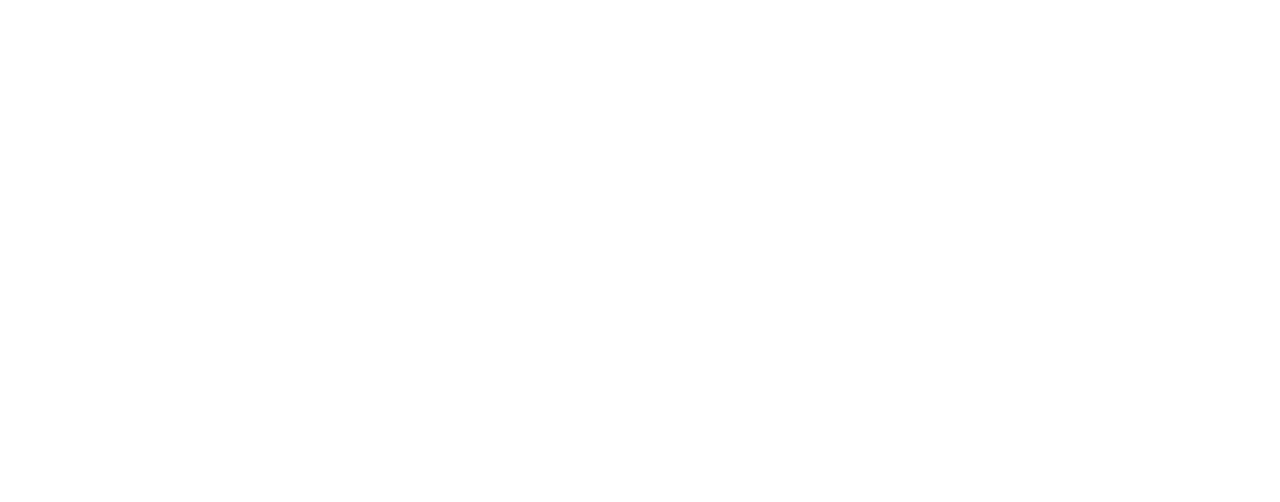
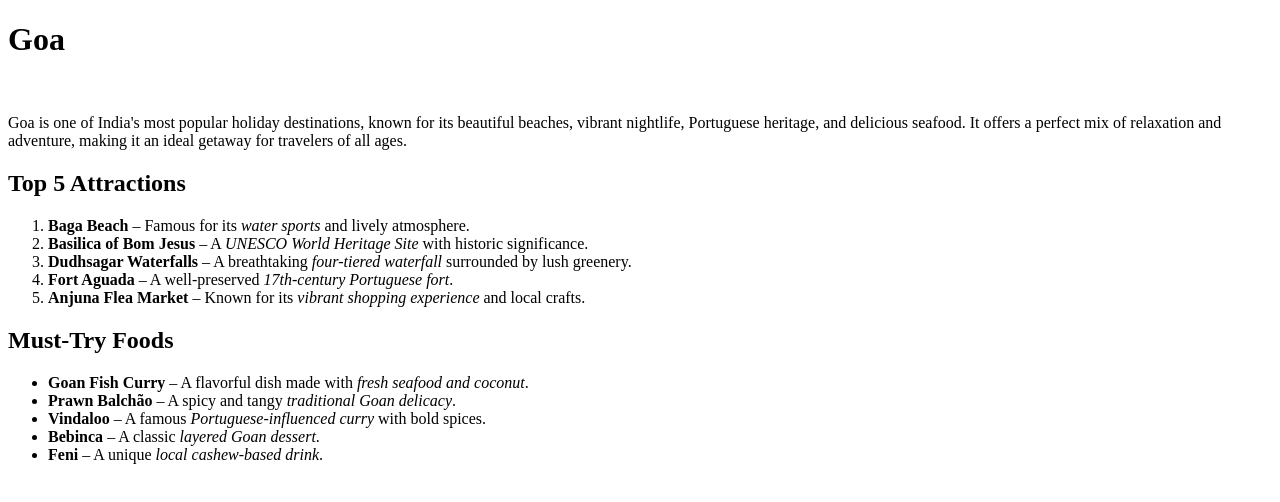
Before and after one commit to acciojob/favorite-holiday-IzamAhmed786, a website: page main.html in a window 1280 px wide. Drawn offline with Linux system fonts and the light colour scheme.

Commit message:
created a submission

```diff
--- a/main.html
+++ b/main.html
@@ -8,6 +8,37 @@
 
 <body>
 	<!-- the entire body must be written by student -->
+	<h1>Goa</h1>
+
+    <!-- Line Break -->
+    <br>
+
+    <!-- Paragraph -->
+    <p>
+        Goa is one of India's most popular holiday destinations, known for its beautiful beaches,
+        vibrant nightlife, Portuguese heritage, and delicious seafood. It offers a perfect mix of
+        relaxation and adventure, making it an ideal getaway for travelers of all ages.
+    </p>
+
+    <!-- Ordered List: Top 5 Attractions -->
+    <h2>Top 5 Attractions</h2>
+    <ol>
+        <li><strong>Baga Beach</strong> – Famous for its <em>water sports</em> and lively atmosphere.</li>
+        <li><strong>Basilica of Bom Jesus</strong> – A <em>UNESCO World Heritage Site</em> with historic significance.</li>
+        <li><strong>Dudhsagar Waterfalls</strong> – A breathtaking <em>four-tiered waterfall</em> surrounded by lush greenery.</li>
+        <li><strong>Fort Aguada</strong> – A well-preserved <em>17th-century Portuguese fort</em>.</li>
+        <li><strong>Anjuna Flea Market</strong> – Known for its <em>vibrant shopping experience</em> and local crafts.</li>
+    </ol>
+
+    <!-- Unordered List: Must-Try Foods -->
+    <h2>Must-Try Foods</h2>
+    <ul>
+        <li><strong>Goan Fish Curry</strong> – A flavorful dish made with <em>fresh seafood and coconut</em>.</li>
+        <li><strong>Prawn Balchão</strong> – A spicy and tangy <em>traditional Goan delicacy</em>.</li>
+        <li><strong>Vindaloo</strong> – A famous <em>Portuguese-influenced curry</em> with bold spices.</li>
+        <li><strong>Bebinca</strong> – A classic <em>layered Goan dessert</em>.</li>
+        <li><strong>Feni</strong> – A unique <em>local cashew-based drink</em>.</li>
+    </ul>
     <script type="text/javascript" src="./script.js">
 </script>
 
```
